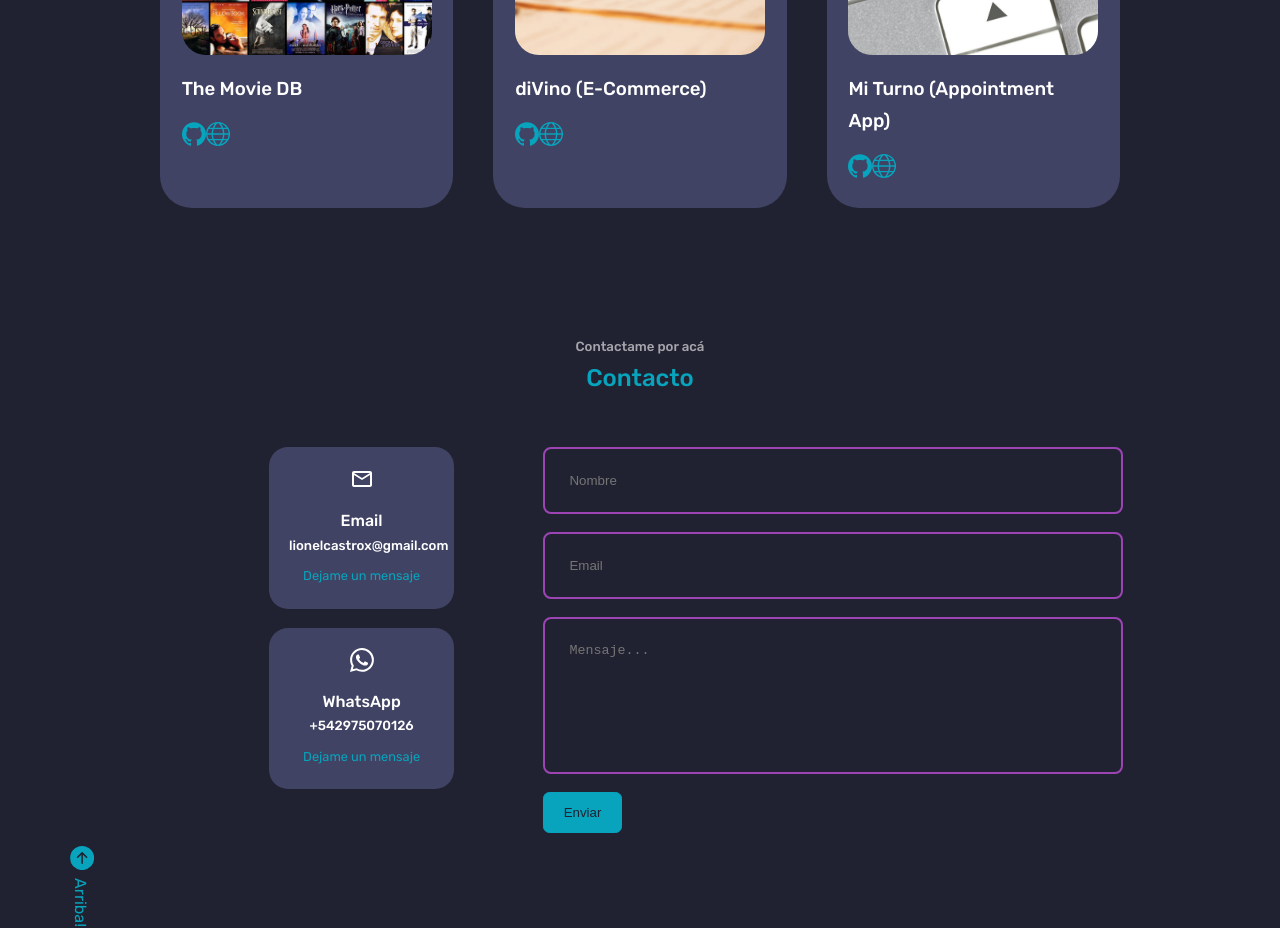
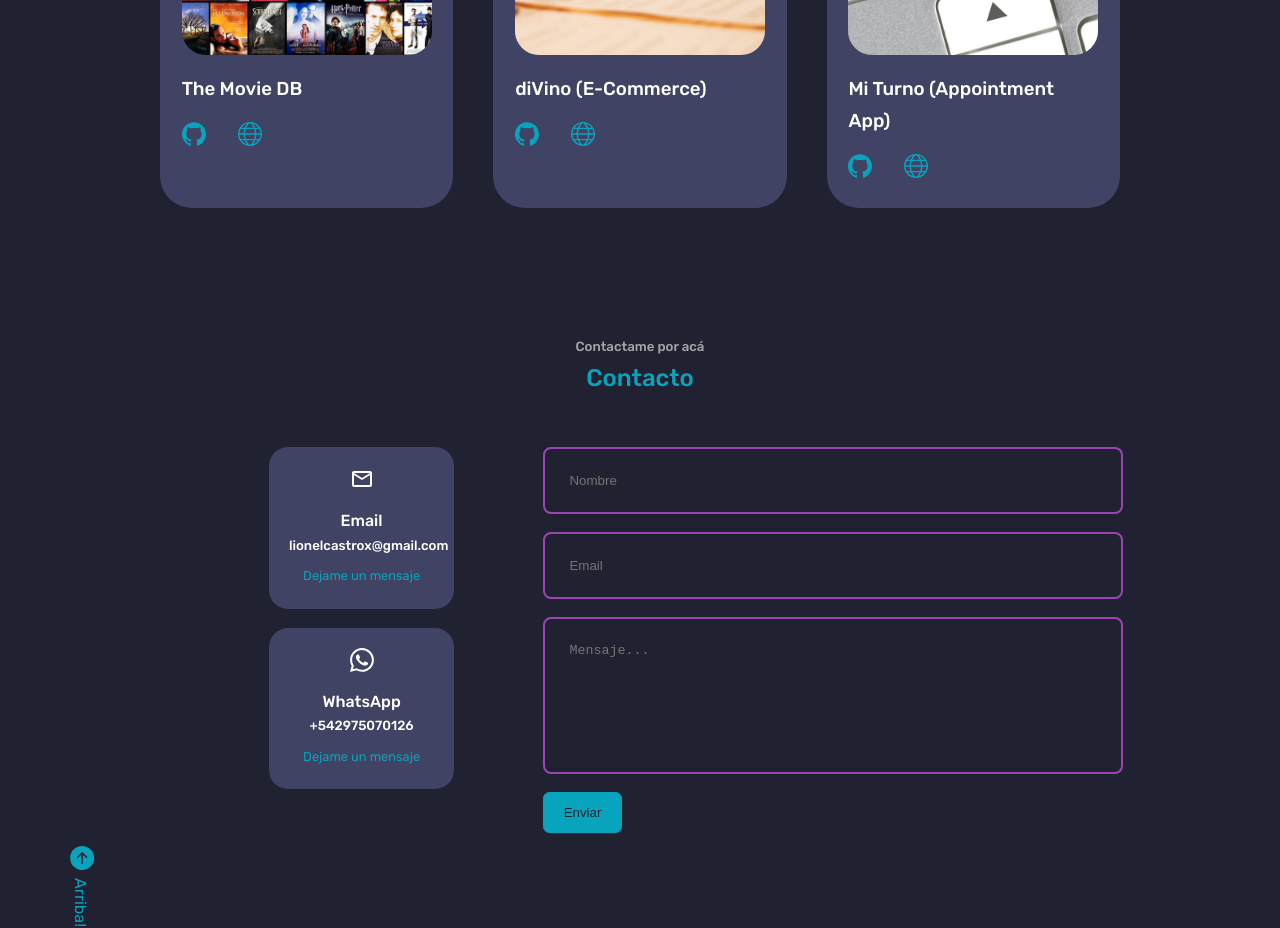
Before and after one commit to Lioxcas/Portfolio, a Next.js app: page / in a window 1280 px wide. Shown: the part 2760-3688 px from the top of the page. Built offline with nearby package versions, Linux system fonts and the light colour scheme.

Commit message:
Adding styles portfolio

```diff
--- a/styles/Portfolio.module.css
+++ b/styles/Portfolio.module.css
@@ -32,6 +32,10 @@
   margin: 1.2rem 0 1rem;
 }
 
+.portfolio__item a {
+  margin-right: 2rem;
+}
+
 /* -------------------MEDIA QUERIES (TABLETS)-----------------*/
 
 @media screen and (max-width: 1024px) {
```
